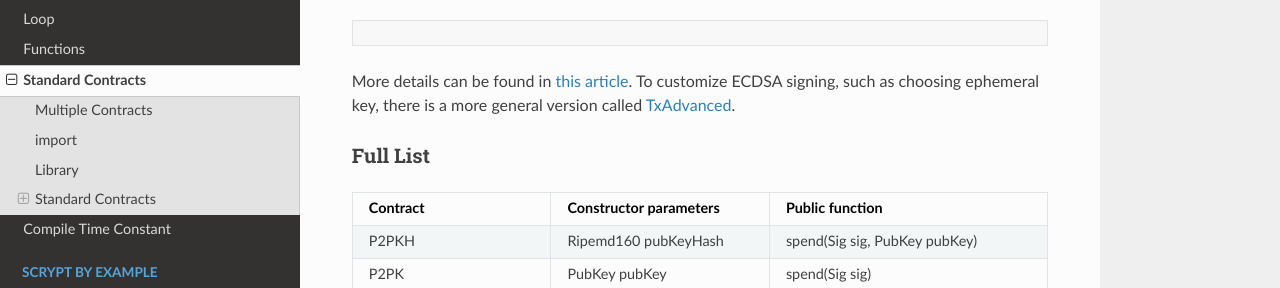
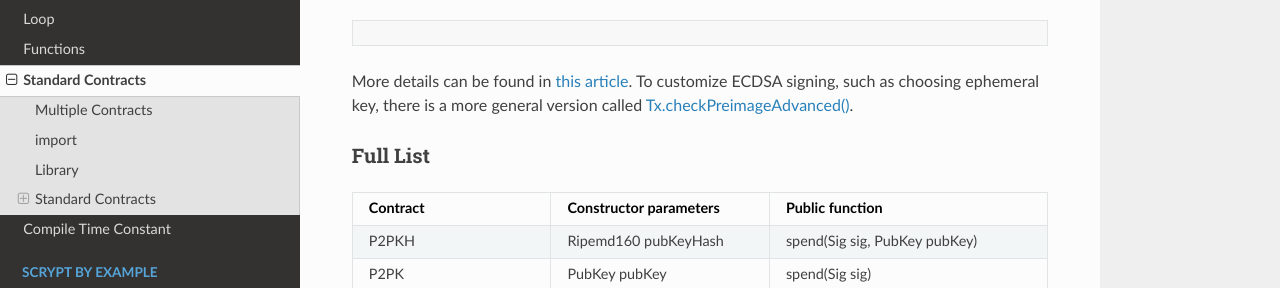
Before and after one commit to sCrypt-Inc/specification, a Sphinx documentation site: the page built from docs/contracts.rst, in a window 1280 px wide and 900 px high, scrolled down 1510 px. Shown: the part 265-553 px from the top of the window. Built offline with Sphinx 7.4.7 and the Read the Docs theme 2.0.0, drawn with Linux system fonts in a browser that asks for light colours.

Commit message:
update advanced PUSH_TX

```diff
--- a/docs/contracts.rst
+++ b/docs/contracts.rst
@@ -150,7 +150,7 @@ As an example, contract ``CheckLockTimeVerify`` ensures coins are timelocked and
     }
 
 More details can be found in `this article <https://medium.com/@xiaohuiliu/op-push-tx-3d3d279174c1>`_.
-To customize ECDSA signing, such as choosing ephemeral key, there is a more general version called `TxAdvanced <https://medium.com/@xiaohuiliu/advanced-op-push-tx-78ce84f69a66>`_.
+To customize ECDSA signing, such as choosing ephemeral key, there is a more general version called `Tx.checkPreimageAdvanced() <https://medium.com/@xiaohuiliu/advanced-op-push-tx-78ce84f69a66>`_.
 
 Full List
 ---------
```
